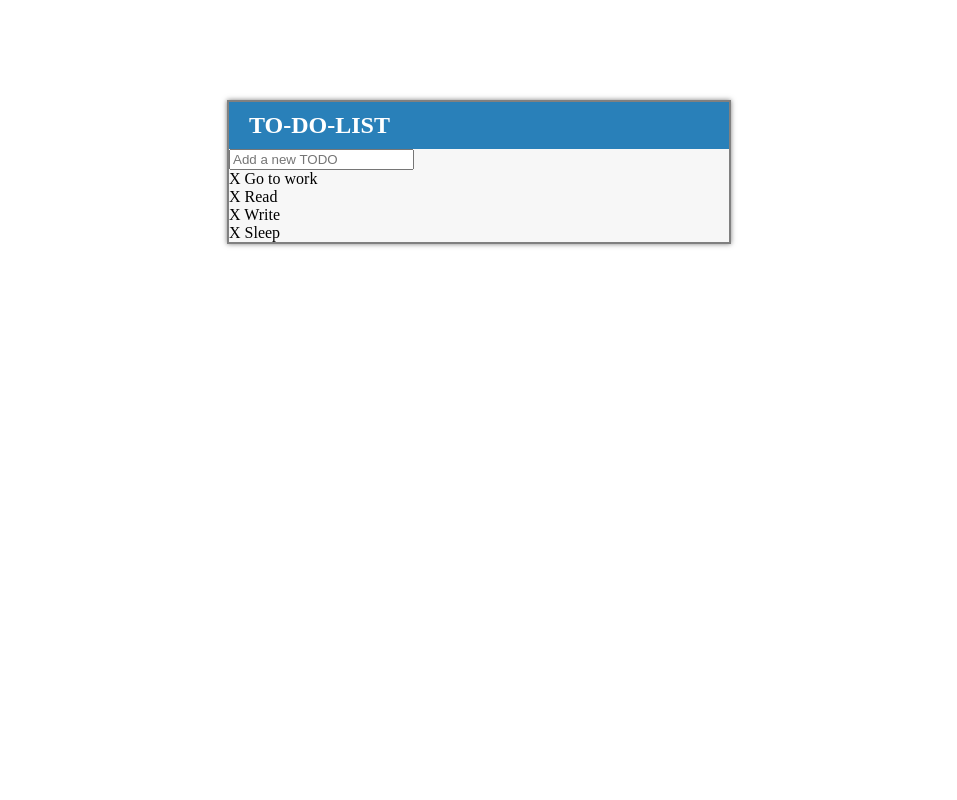
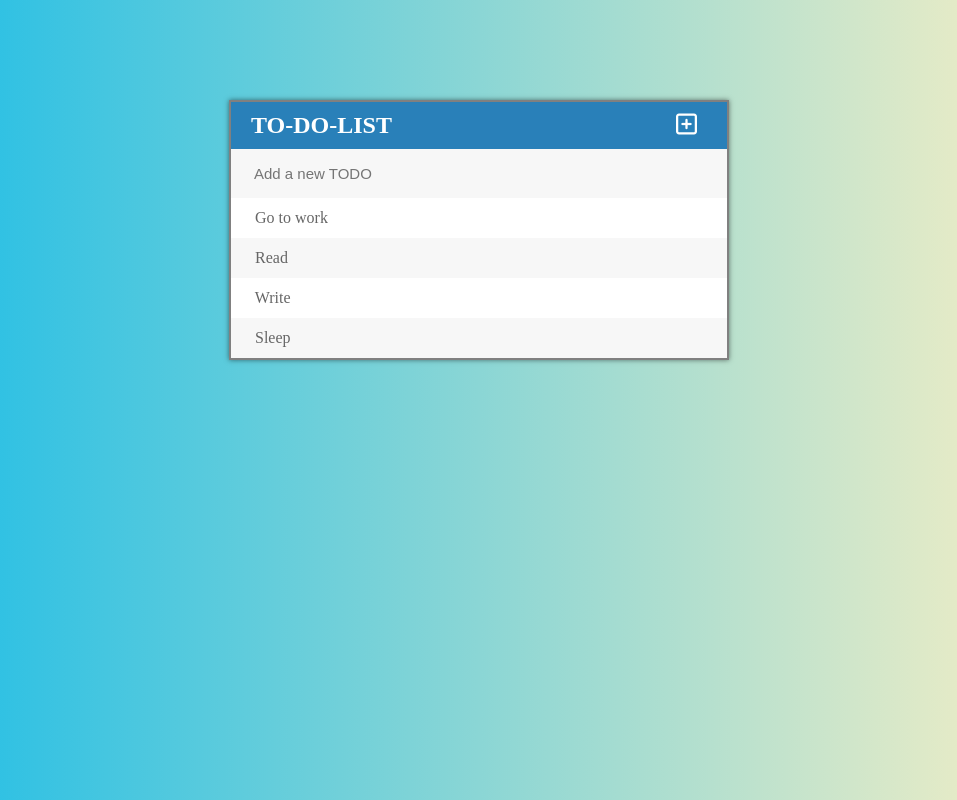
Before and after one commit to aviboot92/to-do-list, a plain HTML site: page index.html in a window 1280 px wide. Shown: the whole page, without its empty margins (161-1118 px from the left). Drawn offline with Linux system fonts and the light colour scheme; a web font is replaced by a local one.

Commit message:
complete application

```diff
--- a/assets/css/style.css
+++ b/assets/css/style.css
@@ -1,5 +1,13 @@
+*{
+    box-sizing: border-box;
+}
 body{
     font-family: 'Hepta Slab', serif;
+    background: -webkit-linear-gradient(90deg, #2BC0E4 10%, #EAECC6 90%); /* Chrome 10+, Saf5.1+ */
+    background:    -moz-linear-gradient(90deg, #2BC0E4 10%, #EAECC6 90%); /* FF3.6+ */
+    background:     -ms-linear-gradient(90deg, #2BC0E4 10%, #EAECC6 90%); /* IE10 */
+    background:      -o-linear-gradient(90deg, #2BC0E4 10%, #EAECC6 90%); /* Opera 11.10+ */
+    background:         linear-gradient(90deg, #2BC0E4 10%, #EAECC6 90%); /* W3C */
 }
 .wrapper{
     width: 500px;
@@ -8,13 +16,11 @@ body{
     background-color: #f7f7f7;
     box-shadow: 0 0 5px rgba(0, 0, 0, .5);
 }
-
 .done{
     text-decoration: line-through;
     color: grey;
     opacity: 0.7;
 }
-
 h1{
     background: #2980b9;
     color: white;
@@ -25,9 +31,52 @@ h1{
     margin-bottom: 0;
     margin-top: 0;
 }
-
 ul{
     list-style: none;
     margin: 0;
     padding: 0;
 }
+li{
+    background: #fff;
+    color: #666;
+    line-height: 40px;
+    height: 40px;
+}
+li:nth-child(even) {
+    background: #f7f7f7;
+}
+input{
+    width: 100%;
+    padding: 13px 13px 13px 20px;
+    font-size: 15px;
+    background: #f7f7f7;
+    border: 3px solid rgba(0, 0, 0, 0);
+}
+input:focus{
+    background: #fff;
+    border: 3px solid #2980b9;
+    outline: none;
+}
+.fa-plus-square{
+    float: right;
+    padding-right: 10px;
+}
+.d-none{
+    display: none;
+}
+.del{
+    margin-right: 20px;
+    background-color: #e74c3c;
+    height: 40px;
+    color: white;
+    display: inline-block;
+    width:0px;
+    text-align: center;
+    opacity: 0;
+}
+
+li:hover .del{
+    width: 40px;
+    transition: 0.3s;
+    opacity: 1.0;
+}
--- a/assets/js/app.js
+++ b/assets/js/app.js
@@ -1,4 +1,3 @@
-
 const li = $("li");
 li.on("click", function () {
     $(this).toggleClass("done");
@@ -18,10 +17,15 @@ nTd.keypress(function (event) {
     if ((event.charCode || event.which) === 13) {
         if ($(this).val() !== "") {
             const newTodo = $(this).val();
-            const newTdHtml = ('<li><span class="del">X</span> ' + newTodo + '</li>');
+            const newTdHtml = ('<li><span class="del"><i class="far fa-trash-alt"></i> </span> ' + newTodo + '</li>');
             $("ul").append(newTdHtml);
             console.log($(this));
             nTd.val("");
         }
     }
 });
+
+const plus = $(".fa-plus-square");
+plus.on("click",()=>{
+    nTd.toggleClass("d-none");
+});
--- a/index.html
+++ b/index.html
@@ -15,13 +15,13 @@
 <body>
 
 <div class="wrapper text-center">
-        <h1>TO-DO-LIST</h1>
+        <h1>TO-DO-LIST <i class="far fa-plus-square"></i></h1>
         <input type="text" placeholder="Add a new TODO" name="new_todo" id="new_todo">
         <ul>
-           <li><span class="del">X</span> Go to work</li>
-           <li><span class="del">X</span> Read</li>
-           <li><span class="del">X</span> Write</li>
-           <li><span class="del">X</span> Sleep</li>
+           <li><span class="del"><i class="far fa-trash-alt"></i> </span> Go to work</li>
+           <li><span class="del"><i class="far fa-trash-alt"></i> </span> Read</li>
+           <li><span class="del"><i class="far fa-trash-alt"></i> </span> Write</li>
+           <li><span class="del"><i class="far fa-trash-alt"></i> </span> Sleep</li>
         </ul>
 </div>
 
```
